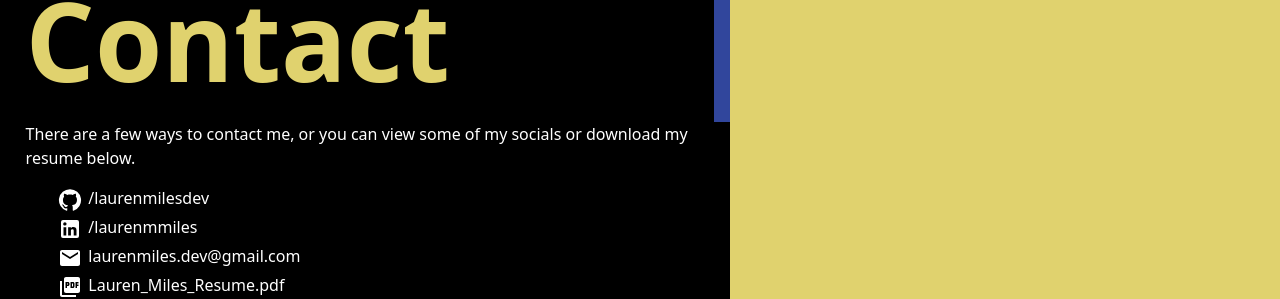
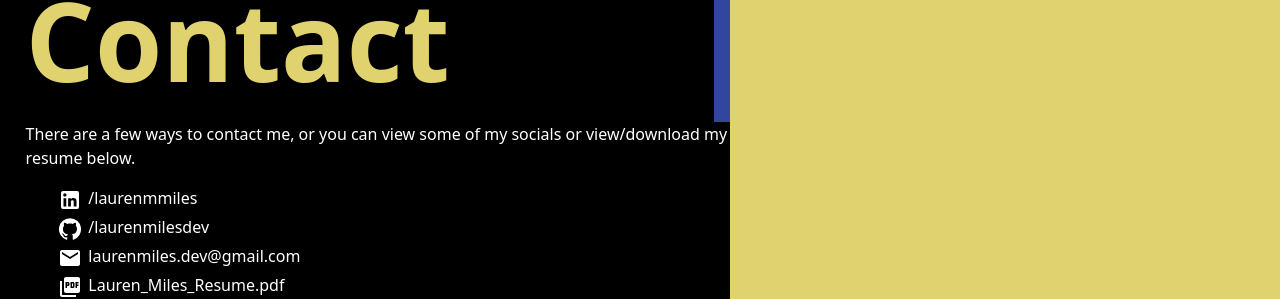
Before and after one commit to laurenmilesdev/portfolio, a Next.js app: page / in a window 1280 px wide. Both pictures are taken after a click on the tab "CONTACT". Shown: the part 89-388 px from the top of the page. Built offline with nearby package versions, Linux system fonts and the light colour scheme.

Commit message:
Added ability to view resume

```diff
--- a/data.json
+++ b/data.json
@@ -15,19 +15,19 @@
   },
   "contact": {
     "title": "Contact",
-    "description": "There are a few ways to contact me, or you can view some of my socials or download my resume below.",
+    "description": "There are a few ways to contact me, or you can view some of my socials or view/download my resume below.",
     "contacts": [
+      {
+        "name": "LinkedIn",
+        "value": "/laurenmmiles",
+        "description": "Link to LinkedIn",
+        "url": "https://www.linkedin.com/in/laurenmmiles"
+      },
       {
         "name": "GitHub",
         "value": "/laurenmilesdev",
         "description": "Link to GitHub",
         "url": "https://github.com/laurenmilesdev"
-      },
-      {
-        "name": "LinkedIn",
-        "value": "/laurenmmiles",
-        "description": "Link to LinkedIn",
-        "url": "https://www.linkedin.com/in/laurenmmiles"
       },
       {
         "name": "Email",
--- a/src/components/contact/Contact.tsx
+++ b/src/components/contact/Contact.tsx
@@ -19,7 +19,17 @@ const contactItem = (contact: ContactType) => (
   <li key={contact.name} className={styles.list}>
     <div className={`${styles['list-content']} col-md-12`}>
       <div className={styles['list-icon']}>{getIcon(contact.name)}</div>
-      <div>{contact.url ? <Link href={contact.url}>{contact.value}</Link> : contact.value}</div>
+      <div>
+        {contact.url ? (
+          <Link href={contact.url}>{contact.value}</Link>
+        ) : contact.name === ContactTypeConstant.resume ? (
+          <Link href={'/files/Lauren_Miles_Resume.pdf'} target="_blank">
+            {contact.value}
+          </Link>
+        ) : (
+          contact.value
+        )}
+      </div>
     </div>
   </li>
 );
```
Also changed, not shown: 1 other file (tests, documents, lock files or other folders).
